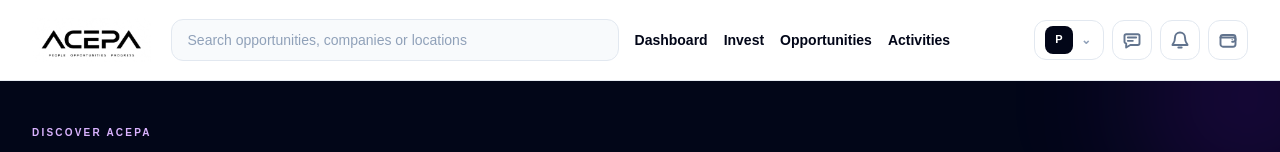
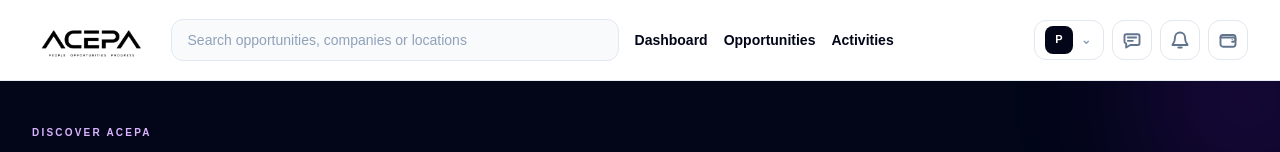
Before and after one commit to acepa-platform/acepa-platform, a Next.js app: page /discover in a window 1280 px wide. Shown: the top 152 px of the page. Built offline with nearby package versions, Linux system fonts and the light colour scheme; no server answers; the database is empty.

Commit message:
Remove Invest from Discover navigation

```diff
--- a/app/discover/page.tsx
+++ b/app/discover/page.tsx
@@ -52,7 +52,7 @@ export default function DiscoverPage() {
         <div className="ml-auto flex min-w-0 flex-1 items-center gap-2 lg:gap-4">
           <div className="hidden min-w-0 max-w-md flex-1 rounded-xl border border-slate-200 bg-slate-50 px-4 md:flex"><input aria-label="Search opportunities" value={search} onChange={e=>setSearch(e.target.value)} placeholder="Search opportunities, companies or locations" className="h-10 w-full bg-transparent text-sm text-slate-900 outline-none placeholder:text-slate-400"/></div>
           <nav className="hidden items-center gap-4 xl:flex">
-            {["Dashboard","Invest","Opportunities","Activities"].map(label=><Link key={label} href={label==="Dashboard"?"/dashboard":label==="Invest"?"/discover?category=investment":label==="Opportunities"?"/opportunities":"/activity"} className="whitespace-nowrap text-sm font-bold text-slate-950 transition hover:text-purple-600">{label}</Link>)}
+            {["Dashboard","Opportunities","Activities"].map(label=><Link key={label} href={label==="Dashboard"?"/dashboard":label==="Opportunities"?"/opportunities":"/activity"} className="whitespace-nowrap text-sm font-bold text-slate-950 transition hover:text-purple-600">{label}</Link>)}
           </nav>
           <div className="ml-auto flex shrink-0 items-center gap-2">
             <div className="relative">
```
